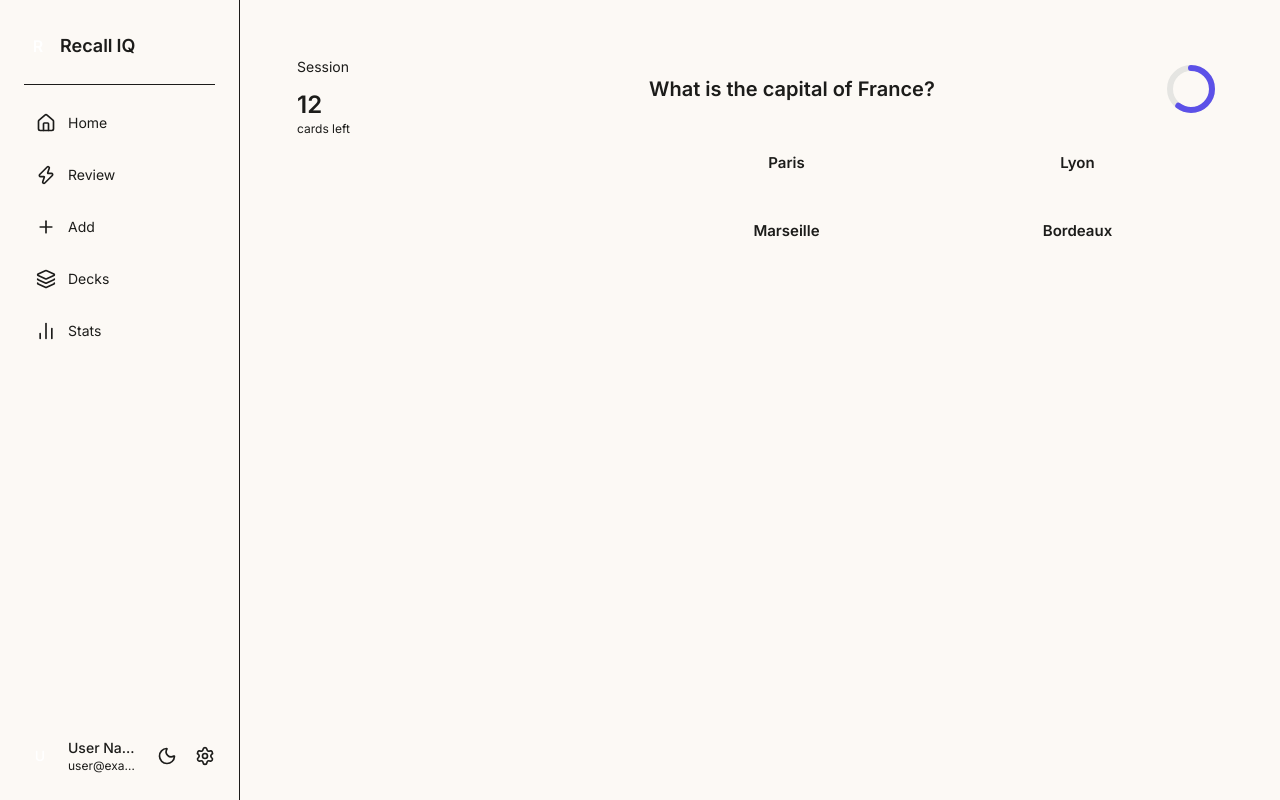
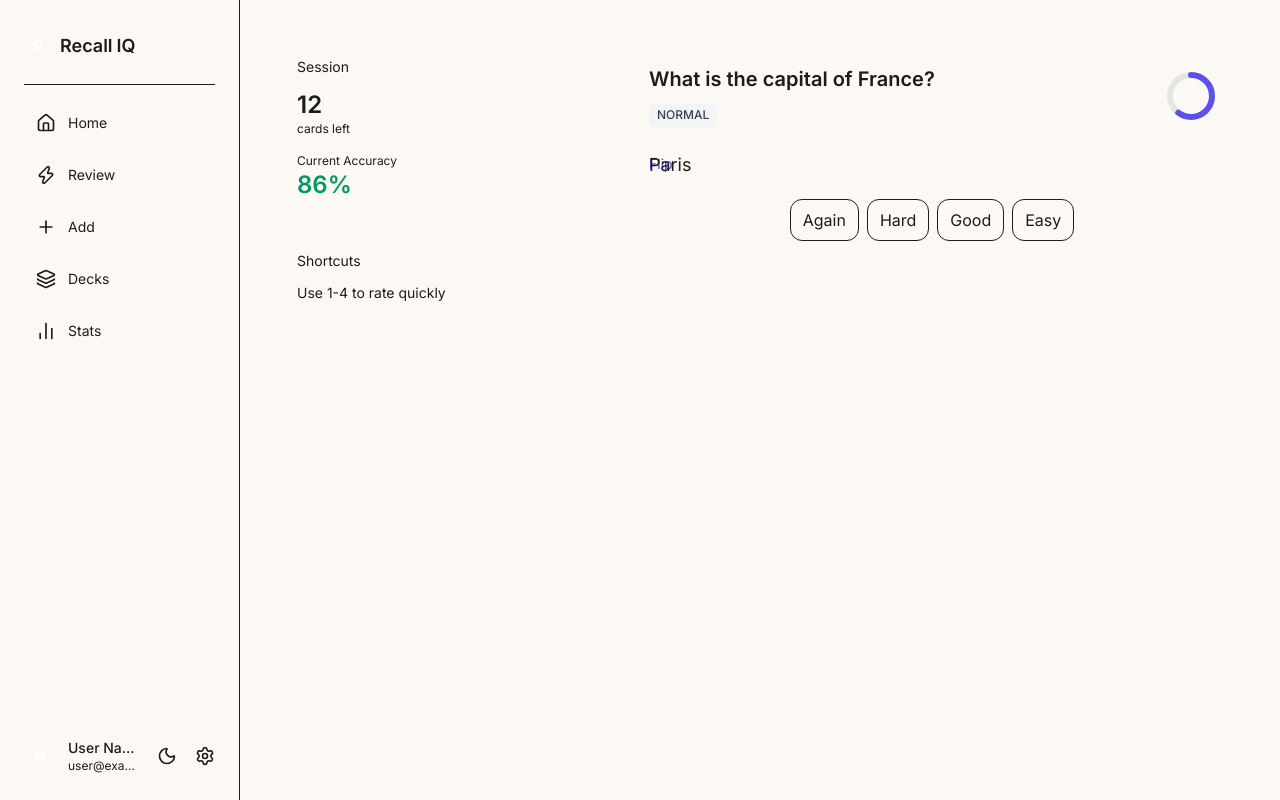
Before and after one commit to Sudarshan7a/recallIQ, a Next.js app: page /review/session/desktop in a window 1280 px wide. Built offline with nearby package versions, Linux system fonts and the light colour scheme.

Commit message:
feat(review): use CardFlip, ImportanceBadge and RatingButtonRow in desktop session

```diff
--- a/app/review/session/desktop/page.tsx
+++ b/app/review/session/desktop/page.tsx
@@ -1,38 +1,60 @@
-"use client"
+"use client";
 
-import React from 'react'
-import Card from '../../../../components/ui/Card'
-import Button from '../../../../components/ui/Button'
-import ProgressRing from '../../../../components/ui/ProgressRing'
+import React from "react";
+import Card from "../../../../components/ui/Card";
+import Button from "../../../../components/ui/Button";
+import ProgressRing from "../../../../components/ui/ProgressRing";
+import CardFlip from "../../../../components/ui/CardFlip";
+import ImportanceBadge from "../../../../components/ui/ImportanceBadge";
+import RatingButtonRow from "../../../../components/ui/RatingButtonRow";
 
 export default function ReviewSessionDesktop() {
   return (
     <div className="max-w-6xl mx-auto flex gap-6 items-start">
-      <aside className="w-80">
+      <aside className="w-80 space-y-4">
         <Card className="p-4">
           <h4 className="text-sm text-text-secondary">Session</h4>
           <div className="mt-3">
             <div className="text-2xl font-semibold">12</div>
             <div className="text-xs text-text-secondary">cards left</div>
           </div>
+          <div className="mt-4">
+            <div className="text-xs text-text-secondary">Current Accuracy</div>
+            <div className="text-2xl font-semibold text-emerald-600">86%</div>
+          </div>
+        </Card>
+
+        <Card className="p-4">
+          <h4 className="text-sm text-text-secondary">Shortcuts</h4>
+          <div className="mt-3 text-sm text-text-secondary">Use 1-4 to rate quickly</div>
         </Card>
       </aside>
 
       <main className="flex-1">
         <Card className="p-6">
           <div className="flex items-center justify-between">
-            <h2 className="text-xl font-display font-semibold">What is the capital of France?</h2>
+            <div>
+              <h2 className="text-xl font-display font-semibold">What is the capital of France?</h2>
+              <div className="mt-2">
+                <ImportanceBadge level="normal" />
+              </div>
+            </div>
+
             <ProgressRing progress={60} />
           </div>
 
-          <div className="mt-6 grid grid-cols-2 gap-4">
-            <Button variant="ghost">Paris</Button>
-            <Button variant="ghost">Lyon</Button>
-            <Button variant="ghost">Marseille</Button>
-            <Button variant="ghost">Bordeaux</Button>
+          <div className="mt-6">
+            <CardFlip
+              front={<div className="text-lg">Paris</div>}
+              back={<div className="text-lg">Paris — capital city of France</div>}
+            />
+          </div>
+
+          <div className="mt-6 flex items-center justify-center">
+            <RatingButtonRow onRate={(r) => console.log('rated', r)} />
           </div>
         </Card>
       </main>
     </div>
-  )
+  );
 }
```
